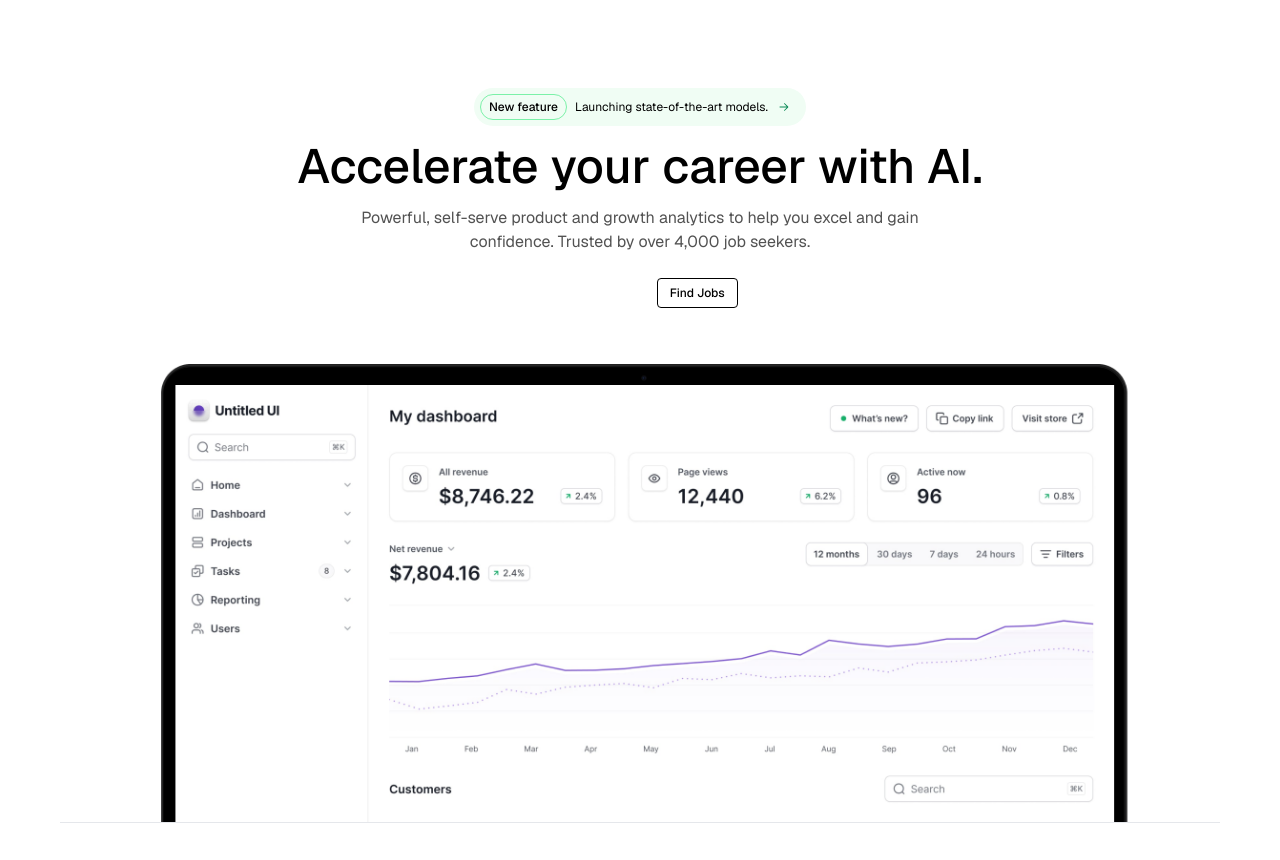
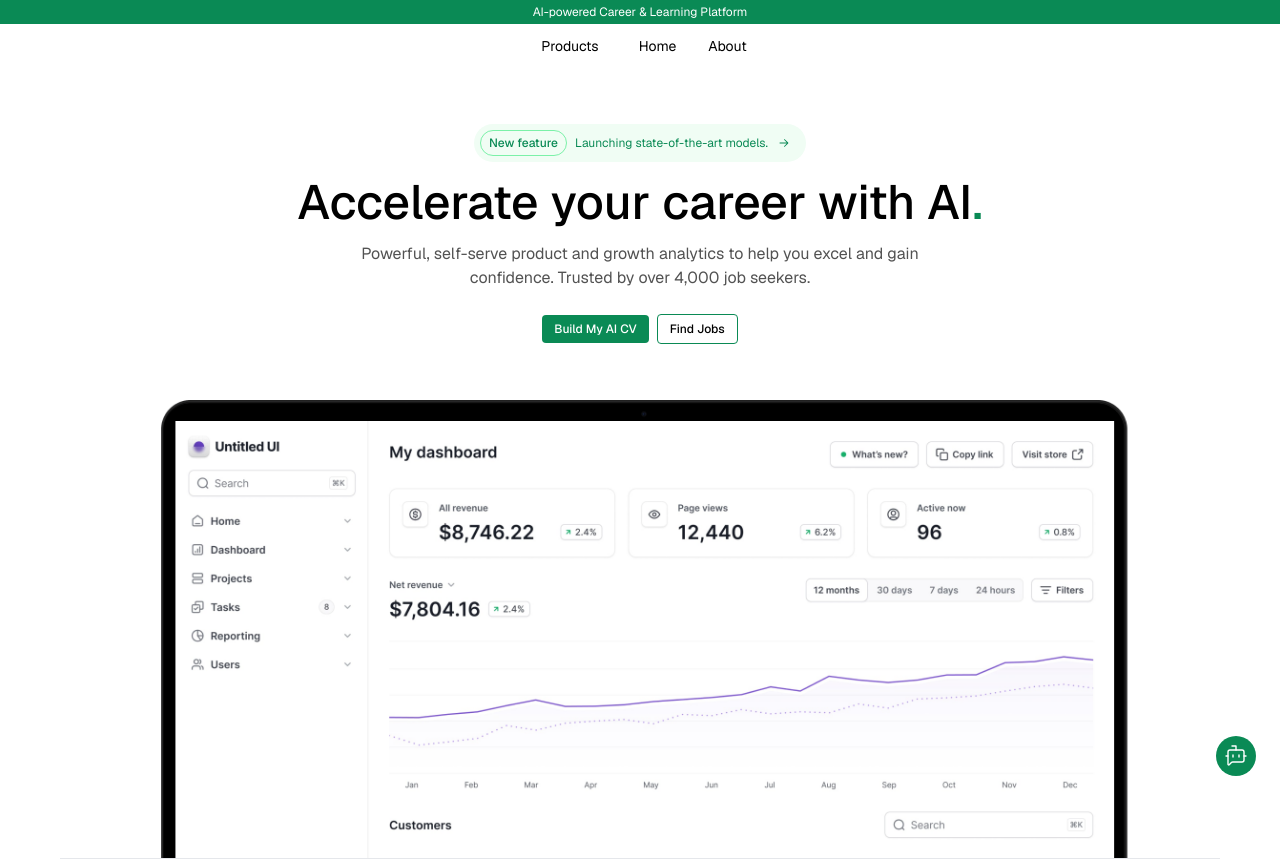
Before and after one commit to ShayokhShorfuddin/talgach-ai, a Next.js app: page / in a window 1280 px wide. Shown: the top 860 px of the page. Built offline with nearby package versions, Linux system fonts and the light colour scheme.

Commit message:
implement Menu component

```diff
--- /dev/null
+++ b/app/_components/menu/menu-content.tsx
@@ -0,0 +1,60 @@
+'use client';
+
+import { useEffect, useState } from 'react';
+import { useMenu } from './menu';
+
+export function MenuContent({ children }: { children: React.ReactNode }) {
+  const { isOpen, triggerRef, isNested } = useMenu();
+  const [position, setPosition] = useState({ x: 0, y: 0 });
+
+  useEffect(() => {
+    function updatePosition() {
+      if (triggerRef.current) {
+        const rect = triggerRef.current.getBoundingClientRect();
+
+        if (isNested) {
+          // Submenu: position to the right
+          setPosition({
+            x: rect.right,
+            y: rect.top,
+          });
+        } else {
+          // Top-level menu: position below
+          setPosition({
+            x: rect.left,
+            y: rect.bottom,
+          });
+        }
+      }
+    }
+
+    window.addEventListener('resize', updatePosition);
+    updatePosition();
+
+    return () => {
+      window.removeEventListener('resize', updatePosition);
+    };
+  }, [triggerRef, isNested]);
+
+  if (!isOpen) return null;
+
+  return (
+    <>
+      {/* Invisible bridge to prevent gap */}
+      {isNested ? (
+        <div className="absolute h-[200%] w-2 -right-2 top-0" />
+      ) : (
+        <div className="absolute w-full h-2 -bottom-2" />
+      )}
+      <div
+        className="fixed flex flex-col gap-y-2 bg-white border border-neutral-200 shadow-sm z-20"
+        style={{
+          top: isNested ? position.y : position.y + 10,
+          left: isNested ? position.x + 10 : position.x,
+        }}
+      >
+        {children}
+      </div>
+    </>
+  );
+}
--- /dev/null
+++ b/app/_components/menu/menu-trigger.tsx
@@ -0,0 +1,11 @@
+'use client';
+
+import { useMenu } from './menu';
+
+export function MenuTrigger({ children }: { children: React.ReactNode }) {
+  const { triggerRef } = useMenu();
+
+  return (
+    <div ref={triggerRef as React.RefObject<HTMLDivElement>}>{children}</div>
+  );
+}
--- /dev/null
+++ b/app/_components/menu/menu.tsx
@@ -0,0 +1,68 @@
+'use client';
+
+import { createContext, useContext, useRef, useState } from 'react';
+
+interface MenuContextType {
+  isOpen: boolean;
+  setIsOpen: (isOpen: boolean) => void;
+  triggerRef: React.RefObject<HTMLElement | null>;
+  closeTimeoutRef: React.RefObject<NodeJS.Timeout | null>;
+  handleMouseEnter: () => void;
+  handleMouseLeave: () => void;
+  isNested: boolean;
+}
+
+const MenuContext = createContext<MenuContextType | null>(null);
+
+export function useMenu() {
+  const context = useContext(MenuContext);
+  if (!context) {
+    throw new Error('Menu components must be used within a Menu');
+  }
+  return context;
+}
+
+export function Menu({ children }: { children: React.ReactNode }) {
+  const [isOpen, setIsOpen] = useState(false);
+  const triggerRef = useRef<HTMLElement>(null);
+  const closeTimeoutRef = useRef<NodeJS.Timeout | null>(null);
+  const parentMenu = useContext(MenuContext);
+  const isNested = parentMenu !== null;
+
+  const handleMouseEnter = () => {
+    if (closeTimeoutRef.current) {
+      clearTimeout(closeTimeoutRef.current);
+      closeTimeoutRef.current = null;
+    }
+    setIsOpen(true);
+  };
+
+  const handleMouseLeave = () => {
+    closeTimeoutRef.current = setTimeout(() => {
+      setIsOpen(false);
+    }, 500);
+  };
+
+  return (
+    <MenuContext.Provider
+      value={{
+        isOpen,
+        setIsOpen,
+        triggerRef,
+        closeTimeoutRef,
+        handleMouseEnter,
+        handleMouseLeave,
+        isNested,
+      }}
+    >
+      {/** biome-ignore lint/a11y/noStaticElementInteractions: <> */}
+      <div
+        className="relative"
+        onMouseEnter={handleMouseEnter}
+        onMouseLeave={handleMouseLeave}
+      >
+        {children}
+      </div>
+    </MenuContext.Provider>
+  );
+}
--- /dev/null
+++ b/app/_components/navbar.tsx
@@ -0,0 +1,49 @@
+'use client';
+
+import { Menu } from './menu/menu';
+import { MenuContent } from './menu/menu-content';
+import { MenuTrigger } from './menu/menu-trigger';
+
+export default function Navbar() {
+  return (
+    <header>
+      <nav className="w-full">
+        <div className="flex justify-center items-center mt-2 gap-x-8 text-sm">
+          <Menu>
+            <MenuTrigger>
+              <p className="py-1 px-2 cursor-pointer">Products</p>
+            </MenuTrigger>
+
+            <MenuContent>
+              <div>
+                <p>Menu Item 1</p>
+                <Menu>
+                  <MenuTrigger>
+                    <p className="cursor-pointer">Menu Item 5</p>
+                  </MenuTrigger>
+
+                  <MenuContent>
+                    <div>
+                      <p>Submenu Item 1</p>
+                      <p>Submenu Item 2</p>
+                      <p>Submenu Item 3</p>
+                      <p>Submenu Item 4</p>
+                    </div>
+                  </MenuContent>
+                </Menu>
+                <p>Menu Item 2</p>
+                <p>Menu Item 3</p>
+                <p>Menu Item 4</p>
+
+                <p>Menu Item 6</p>
+              </div>
+            </MenuContent>
+          </Menu>
+
+          <p>Home</p>
+          <p>About</p>
+        </div>
+      </nav>
+    </header>
+  );
+}
--- a/app/globals.css
+++ b/app/globals.css
@@ -9,3 +9,11 @@
   --font-sans: var(--font-geist-sans);
   --font-mono: var(--font-geist-mono);
 }
+
+@theme {
+  /* Extra small breakpoint */
+  --breakpoint-xs: 30rem;
+
+  /* Custom theme color */
+  --color-talgach-green: #0a8a55;
+}
--- a/app/page.tsx
+++ b/app/page.tsx
@@ -11,6 +11,7 @@
 import HeroText from './_components/hero-text';
 import { JobTracker } from './_components/job-tracker';
 import { MiniHeader } from './_components/mini-header';
+import Navbar from './_components/navbar';
 import { Pricing } from './_components/pricing';
 import { Stats } from './_components/stats';
 import { StudyAbroadPrograms } from './_components/study-abroad-programs';
@@ -20,8 +21,9 @@
 export default function Page() {
   return (
     <main>
+      <Assistant />
       <MiniHeader />
-      <Assistant />
+      <Navbar />
       <Chip />
       <HeroText />
       <HeroCTAButtons />
```
Also changed, not shown: public/svgs/chevron-down.svg (added), public/svgs/chevron-right-small.svg (added).
